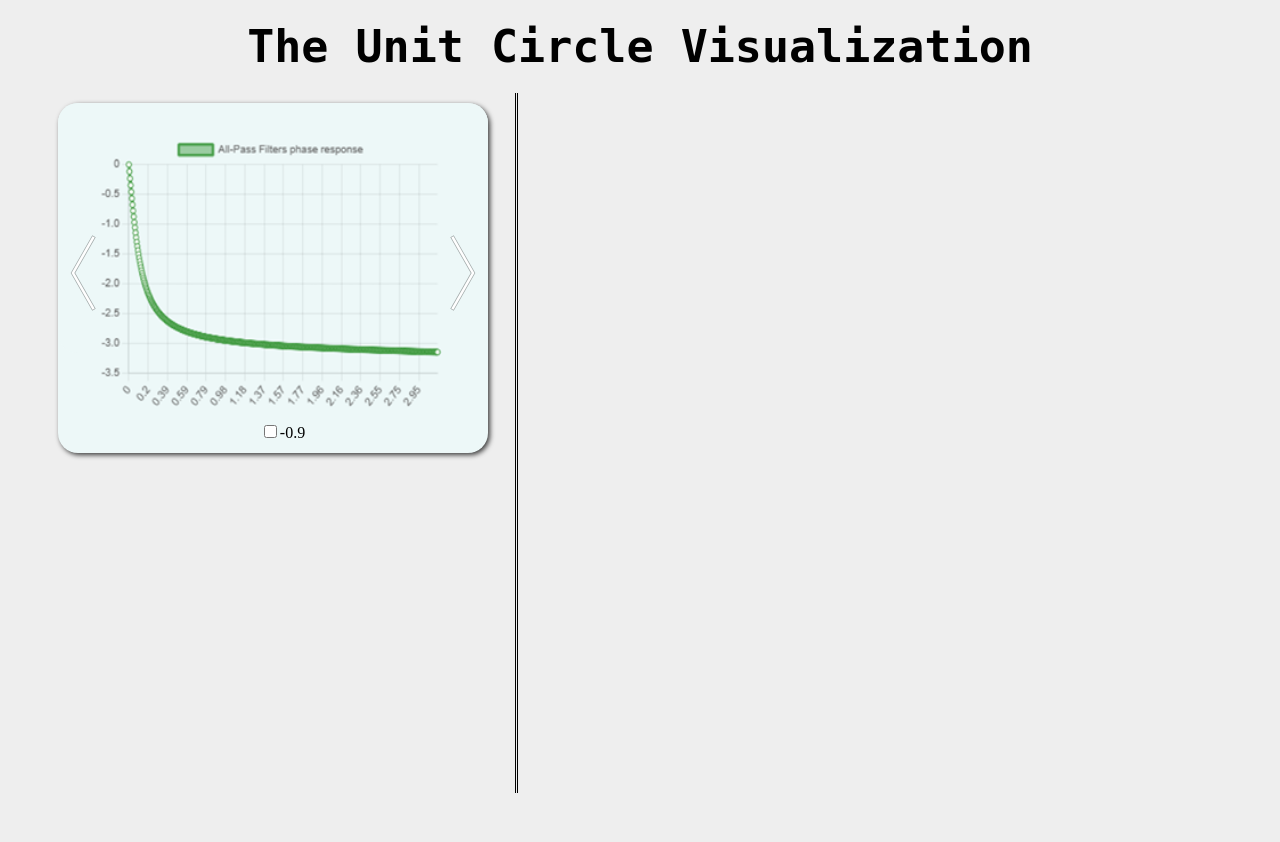
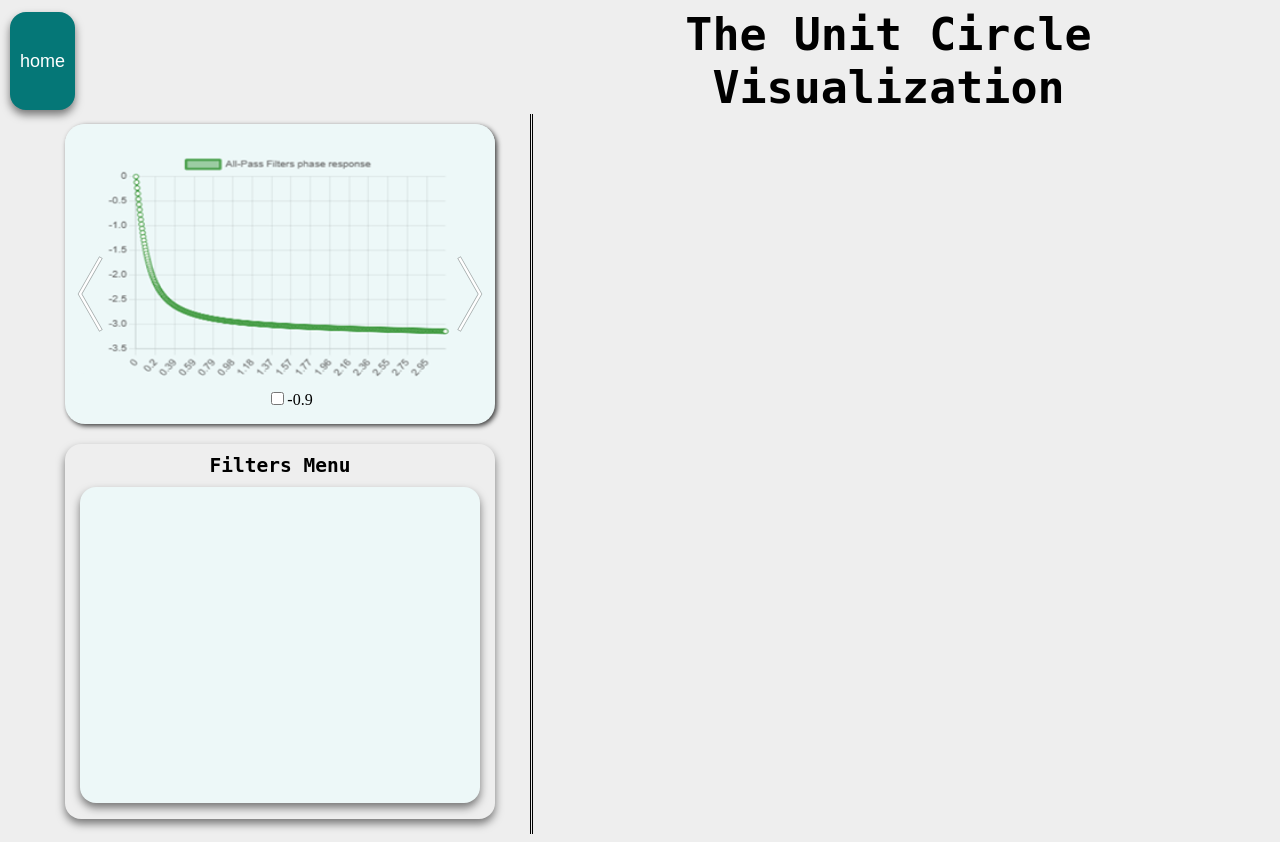
Before and after one commit to joeadham/DSP-Task-5, a Flask app: page /allpass in a window 1280 px wide. Before the commit the page ends 793 px from the top, so only its background shows below. Run offline with Flask 2, Linux system fonts and the light colour scheme; some libraries are stand-ins or nearby versions.

Commit message:
generate and upload signals buttons and second page filter list added

```diff
--- a/app.py
+++ b/app.py
@@ -62,8 +62,12 @@ def data():
 
 
 @app.route("/allpass", methods=["POST", "GET"])
-def mouse():
+def allpass():
     return render_template("/layouts/allpass.html")
+
+@app.route("/main", methods=["POST", "GET"])
+def trial():
+    return render_template("/layouts/trial.html")
 
 
 @app.route("/postmethod", methods=["POST"])
--- a/templates/layouts/allpass.html
+++ b/templates/layouts/allpass.html
@@ -9,7 +9,10 @@
     <title>Digital Filter Design</title>
 </head>
 <body>
+  <div class="heading">
+    <button class="button " onclick=""> <a href ="/main">home</a> </button>
     <h1 id="title">The Unit Circle Visualization</h1>
+  </div>
   <div class="filter list">
     <div class="property">
       <section class="slideshow" style="height: 250px;">
@@ -32,9 +35,6 @@
         <span id="target-17"></span>
         <span id="target-18"></span>
         <span id="target-19"></span>
-               <!-- <a href="#" class="play">play</a> -->
-
-
         <div class="slideshow-item item-1">
           <div class="image-box">
             <img src="..\static\img\-0.9.png" />
@@ -43,8 +43,6 @@
           <a href="#target-19" class="arrow arrow-prev"></a>
           <a href="#target-2" class="arrow arrow-next"></a>
         </div>
-
-
         <div class="slideshow-item item-2">
           <div class="image-box">
             <img src="..\static\img\-0.8.png" alt="-0.8" />
@@ -53,8 +51,6 @@
           <a href="#target-1" class="arrow arrow-prev"></a>
           <a href="#target-3" class="arrow arrow-next"></a>
         </div>
-
-
         <div class="slideshow-item item-3">
           <div class="image-box">
             <img src="..\static\img\-0.7.png" alt="" />
@@ -63,7 +59,6 @@
           <a href="#target-2" class="arrow arrow-prev"></a>
           <a href="#target-4" class="arrow arrow-next"></a>
         </div>
-
         <div class="slideshow-item item-4">
           <div class="image-box">
             <img src="..\static\img\-0.6.png" alt="" />
@@ -196,6 +191,10 @@
       </section>
     </div>
     <div class="list_filters">
+      <h2 id="title1">Filters Menu</h2>
+      <div class="added_filters" id="added_filters">
+
+      </div>
 
     </div>
   </div>
--- a/templates/static/css/trial.css
+++ b/templates/static/css/trial.css
@@ -10,10 +10,19 @@ body{
     flex-direction: column;
 }
 
+.heading{
+    display: flex;
+    column-gap: 428px;
+}
+#title1{
+    margin: 10px;
+    font-family: monospace;
+
+}
 #title{
     font-size: 45px;
     text-align: center;
-    margin: 20px;
+    margin: 0px;
     font-family: monospace;
 }
 .menu{
@@ -69,8 +78,6 @@ body{
 .options_list{
     display: flex;
     column-gap: 16px;
-    width: 359px;
-    justify-content: center;
     align-items: center;
 }
 .options{
@@ -79,7 +86,8 @@ body{
     width: 110px;
 
 }
-.button {
+
+.signal_button1,.signal_button2, .button {
     border-radius: 1rem;
     box-shadow: 0 0.3rem 0.5rem rgb(0 0 0 / 50%);
     background-color: rgb(5, 119, 119);
@@ -98,9 +106,9 @@ body{
     text-decoration: none;
     color: #fff;
 }
-.button:hover, input[type="file"]::file-selector-button:hover {
-    background-color: rgb(93, 126, 126);
-    color: rgb(255, 255, 255);
+.button:hover,.signal_button1:hover,.signal_button2:hover, input[type="file"]::file-selector-button:hover {
+    background-color: rgb(237, 248, 248);
+    color: rgb(5, 119, 119);
 }
 .graph,.unit_circle {
     text-align: center;
@@ -161,7 +169,7 @@ input[type="file"]::file-selector-button{
 }
 .property {
     width: 430px;
-    height: 350px;
+    height: 300px;
     border-radius: 20px;
     background: rgb(237, 248, 248);
     -webkit-box-shadow: 2px 2px 5px 0px rgba(0, 0, 0, 0.75);
@@ -169,7 +177,8 @@ input[type="file"]::file-selector-button{
               box-shadow: 2px 2px 5px 0px rgba(0, 0, 0, 0.75);
     }
 .list{
-    width: 485px;
+    width: 500px;
+    height: 700px;
 }
 .slideshow {
     background: rgb(237, 248, 248);
@@ -331,10 +340,48 @@ input[type="file"]::file-selector-button{
             .image-box img {
                 max-width: 93%;
                 display: block;
-                height: 103%;
+                height: 85%;
 
             }
 
 .list_filters{
+    text-align: center;
+    border: 4px;
+    border-radius: 1rem;
+    box-shadow: 0 0.3rem 0.5rem rgb(0 0 0 / 50%);
+    border-left-color: #2b5876;
+    border-top-color: #2b5876;
+    width: 430px;
+    height: 375px;
+}
+.added_filters{
+    width: 400px;
+    height: 316px;
+    border-radius: 1rem;
+    box-shadow: 0 0.3rem 0.5rem rgb(0 0 0 / 50%);
+    border-left-color: #2b5876;
+    border-top-color: #2b5876;
+    overflow-y: scroll;
+    background-color: rgb(237, 248, 248);
+    margin-left: 15px;
 
 }
+
+.added_filters::-webkit-scrollbar{
+    width: 0px;
+}
+
+.signals{
+    padding-top: 5px;
+}
+
+.row{
+
+
+}
+.generate_signal{
+    visibility: hidden;
+}
+.upload_signal{
+    visibility: hidden;
+}
--- a/templates/static/js/trial.js
+++ b/templates/static/js/trial.js
@@ -363,3 +363,27 @@ WebFontConfig = {
   var s = document.getElementsByTagName('script')[0];
   s.parentNode.insertBefore(wf, s);
 })();
+
+var generate_signal = document.querySelector(".generate_signal");
+var upload_signal = document.querySelector(".upload_signal");
+var button1 = document.querySelector(".signal_button1");
+var button2 = document.querySelector(".signal_button2");
+var signals = document.getElementsByName("signals");
+
+signals[0].onclick = function (){
+  upload_signal.style.visibility = "hidden";
+  generate_signal.style.visibility = "visible";
+  button1.style.backgroundColor="rgb(237, 248, 248)";
+  button1.style.color="rgb(5, 119, 119)";
+  button2.style.backgroundColor="rgb(5, 119, 119)";
+  button2.style.color="white";
+};
+
+signals[1].onclick = function (){
+  generate_signal.style.visibility = "hidden";
+  upload_signal.style.visibility = "visible";
+  button2.style.backgroundColor="rgb(237, 248, 248)";
+  button2.style.color="rgb(5, 119, 119)";
+  button1.style.backgroundColor="rgb(5, 119, 119)";
+  button1.style.color="white";
+};
```
Also changed, not shown: templates/layouts/trial.html (+19 -7 lines). Lines whose indentation alone changed are shown as unchanged.
